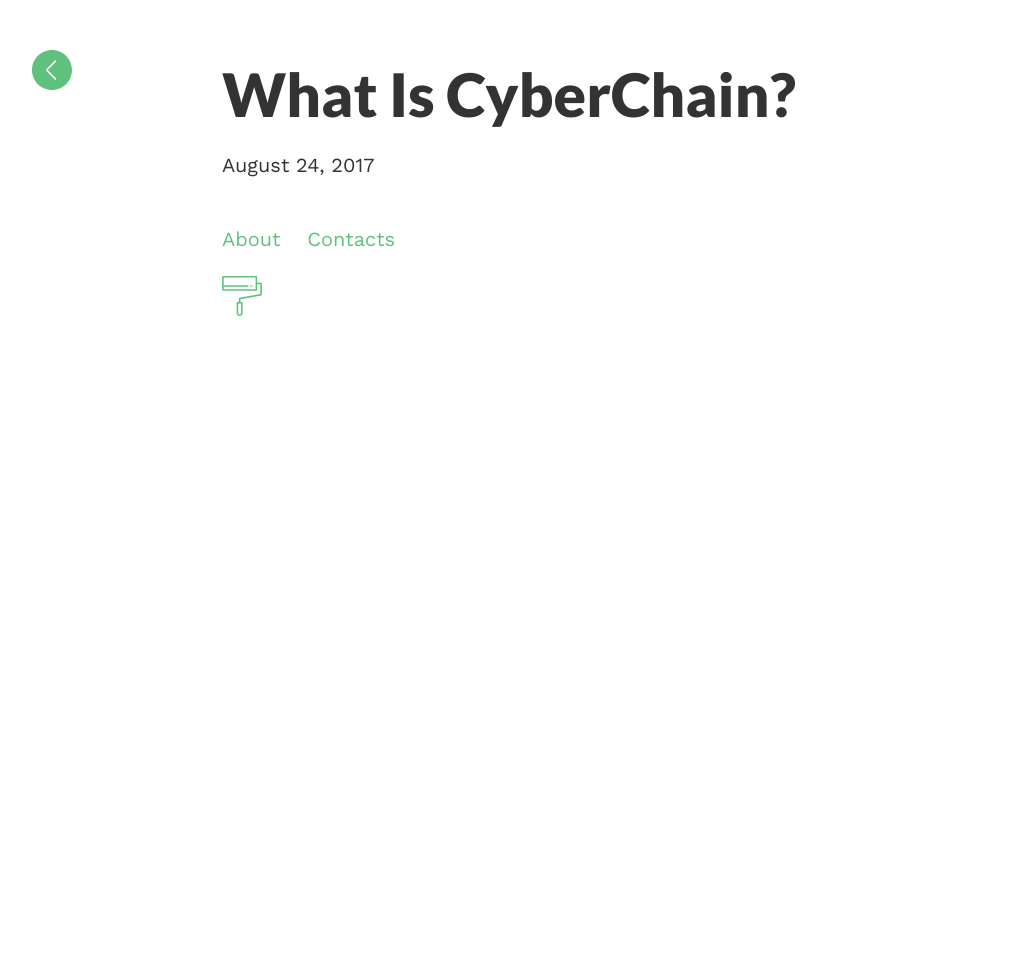
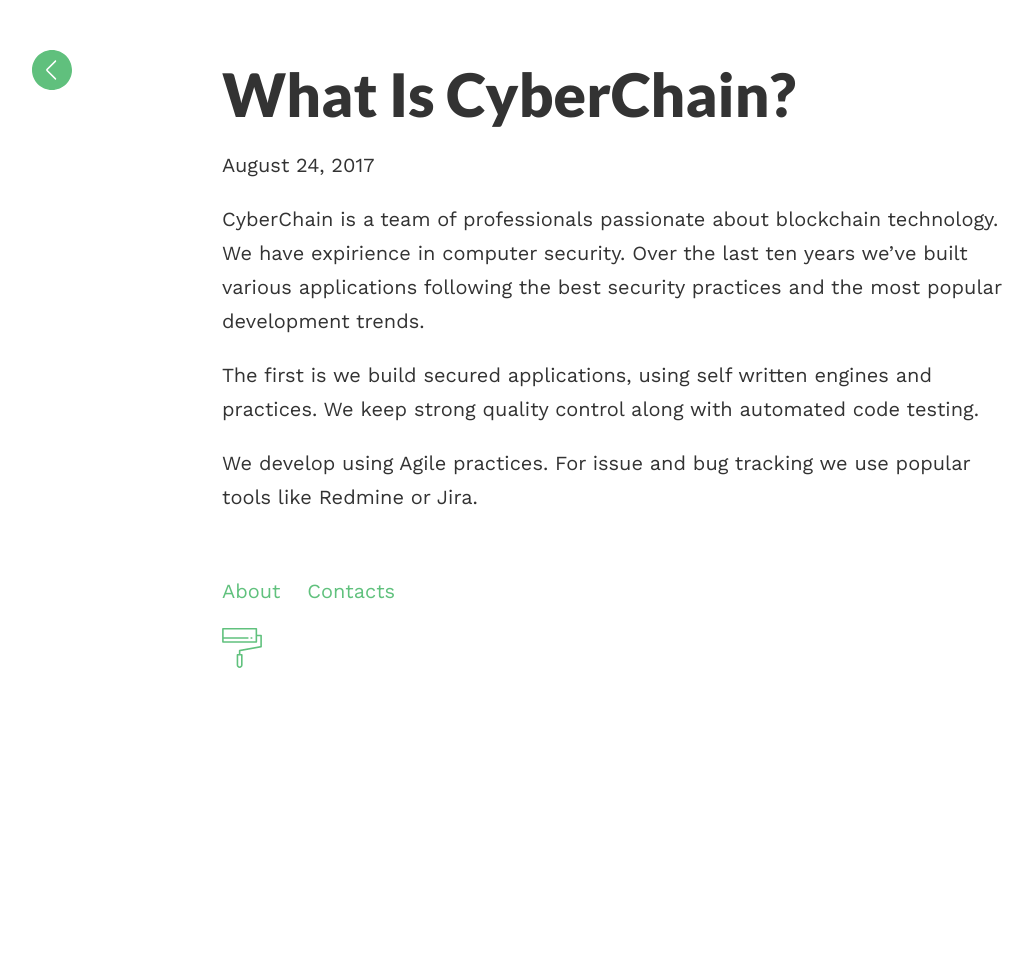
Before and after one commit to thecych/cych.io, a Jekyll site: the page built from _posts/2017-08-24-CyberChain.md, in a window 1280 px wide. Shown: the whole page, without its empty margins (18-1051 px from the left). Built offline with Jekyll 4.4.1, drawn with Linux system fonts in a browser that asks for light colours.

Commit message:
Update 2017-08-24-CyberChain.md

```diff
--- a/_posts/2017-08-24-CyberChain.md
+++ b/_posts/2017-08-24-CyberChain.md
@@ -3,3 +3,9 @@ layout: post
 title:  "What is CyberChain?"
 date:   2017-08-24 17:21:05 +0530
 ---
+
+CyberChain is a team of professionals passionate about blockchain technology. We have expirience in computer security. Over the last ten years we’ve built various applications following the best security practices and the most popular development trends.
+
+The first is we build secured applications, using self written engines and practices. We keep strong quality control along with automated code testing.
+
+We develop using Agile practices. For issue and bug tracking we use popular tools like Redmine or Jira.
```
